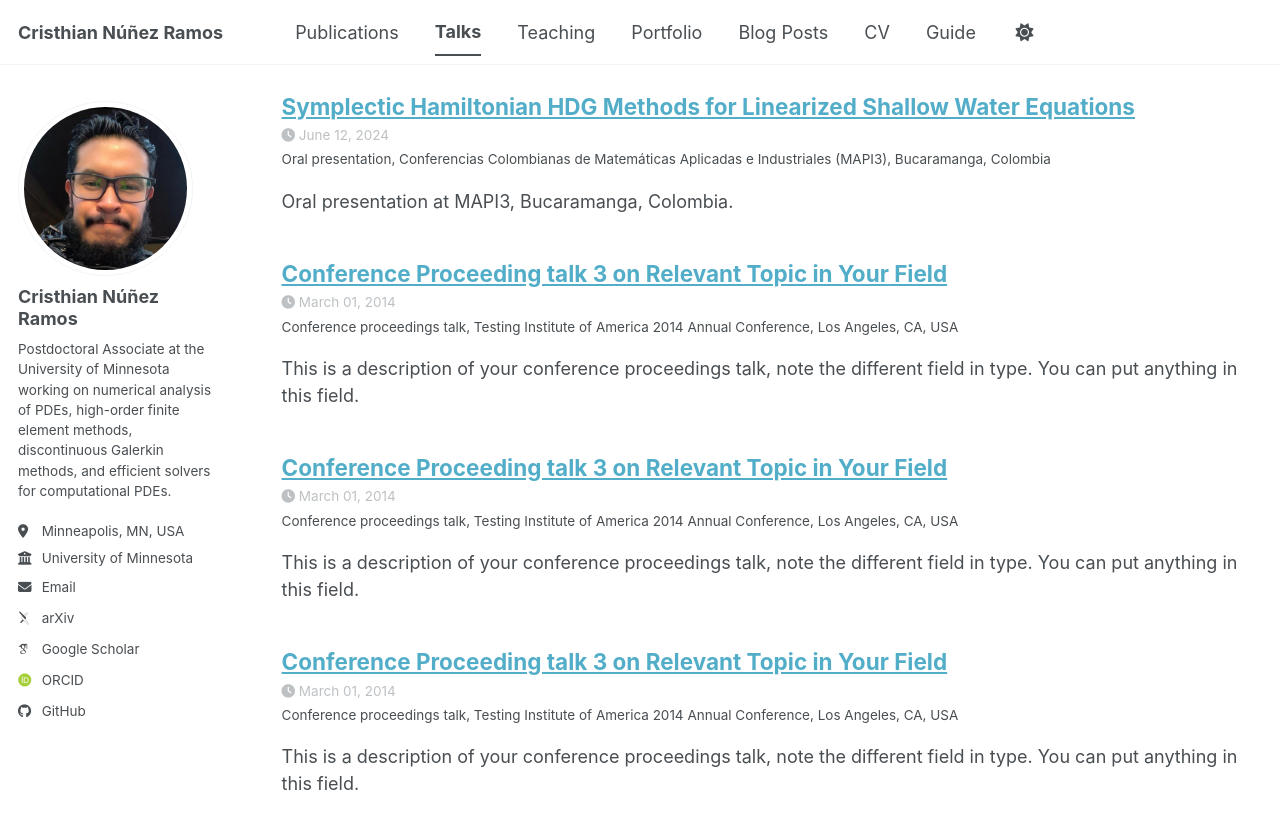
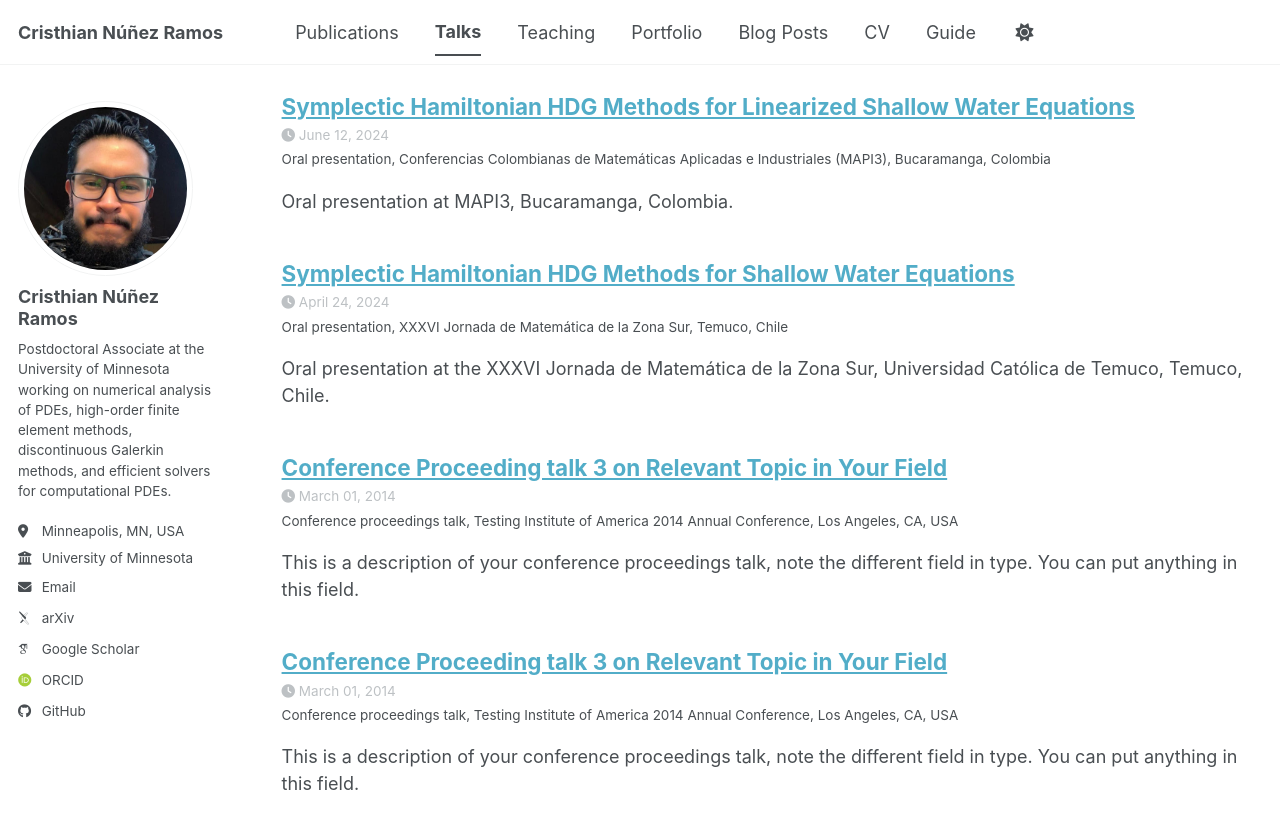
Before and after one commit to cnunezra-NAPDEs/webpage, a Jekyll site: the page built from _pages/talks.html, in a window 1280 px wide and 900 px high, scrolled down 610 px. Shown: the top 829 px of the window. Built offline with Jekyll 4.4.1, drawn with Linux system fonts in a browser that asks for light colours; some web fonts are replaced; a script bundle is joined from its source files by our own code; library files that are not in the unit come from our copies.

Commit message:
Update Talk6.md

```diff
--- a/_talks/Talk6.md
+++ b/_talks/Talk6.md
@@ -1,11 +1,11 @@
 ---
-title: "Conference Proceeding talk 3 on Relevant Topic in Your Field"
+title: "Symplectic Hamiltonian HDG Methods for Shallow Water Equations"
 collection: talks
-type: "Conference proceedings talk"
-permalink: /talks/2014-03-01-talk-3
-venue: "Testing Institute of America 2014 Annual Conference"
-date: 2014-03-01
-location: "Los Angeles, CA, USA"
+type: "Oral presentation"
+permalink: /talks/jmzs-shallow-water
+venue: "XXXVI Jornada de Matemática de la Zona Sur"
+date: 2024-04-24
+location: "Temuco, Chile"
 ---
 
-This is a description of your conference proceedings talk, note the different field in type. You can put anything in this field.
+Oral presentation at the XXXVI Jornada de Matemática de la Zona Sur, Universidad Católica de Temuco, Temuco, Chile.
```
